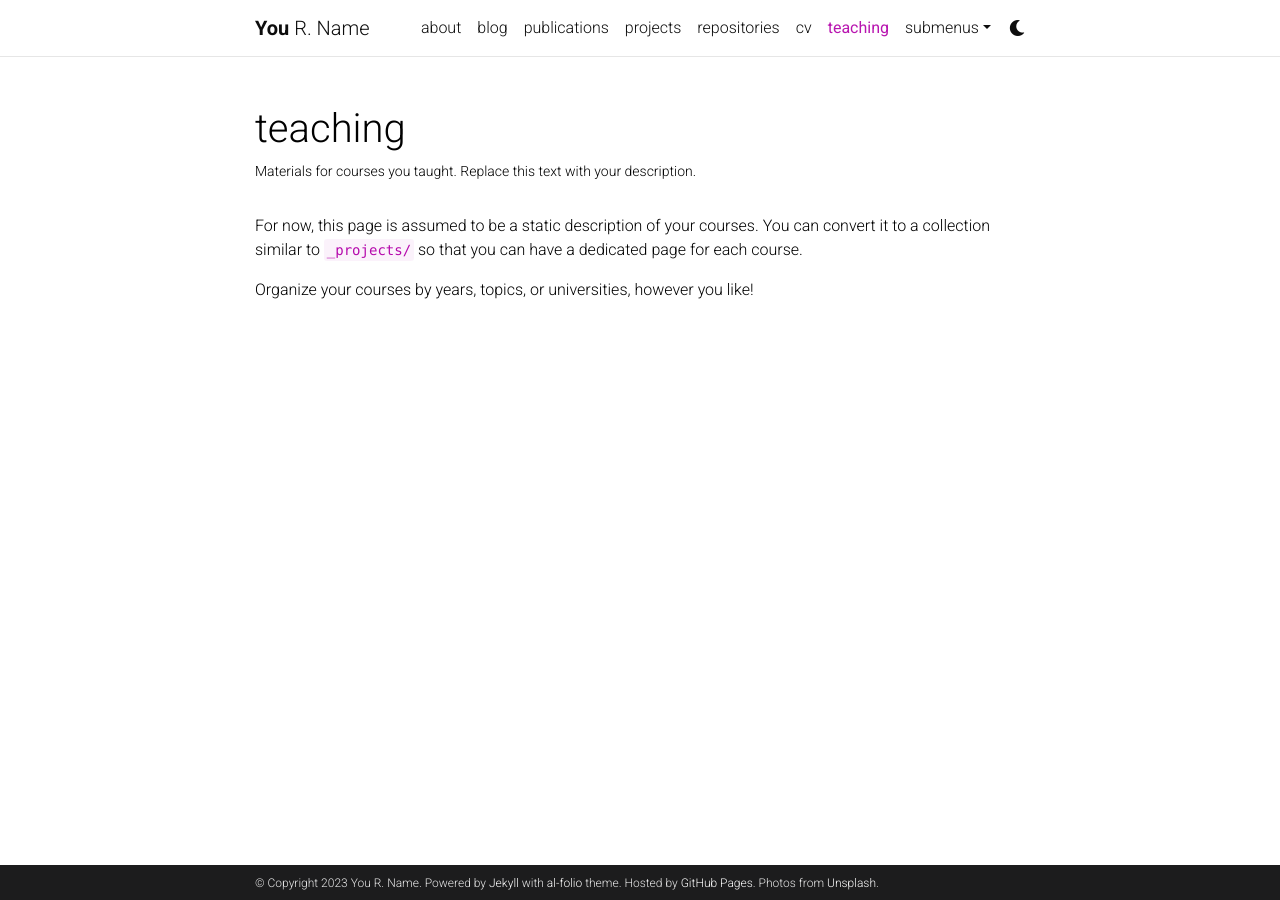
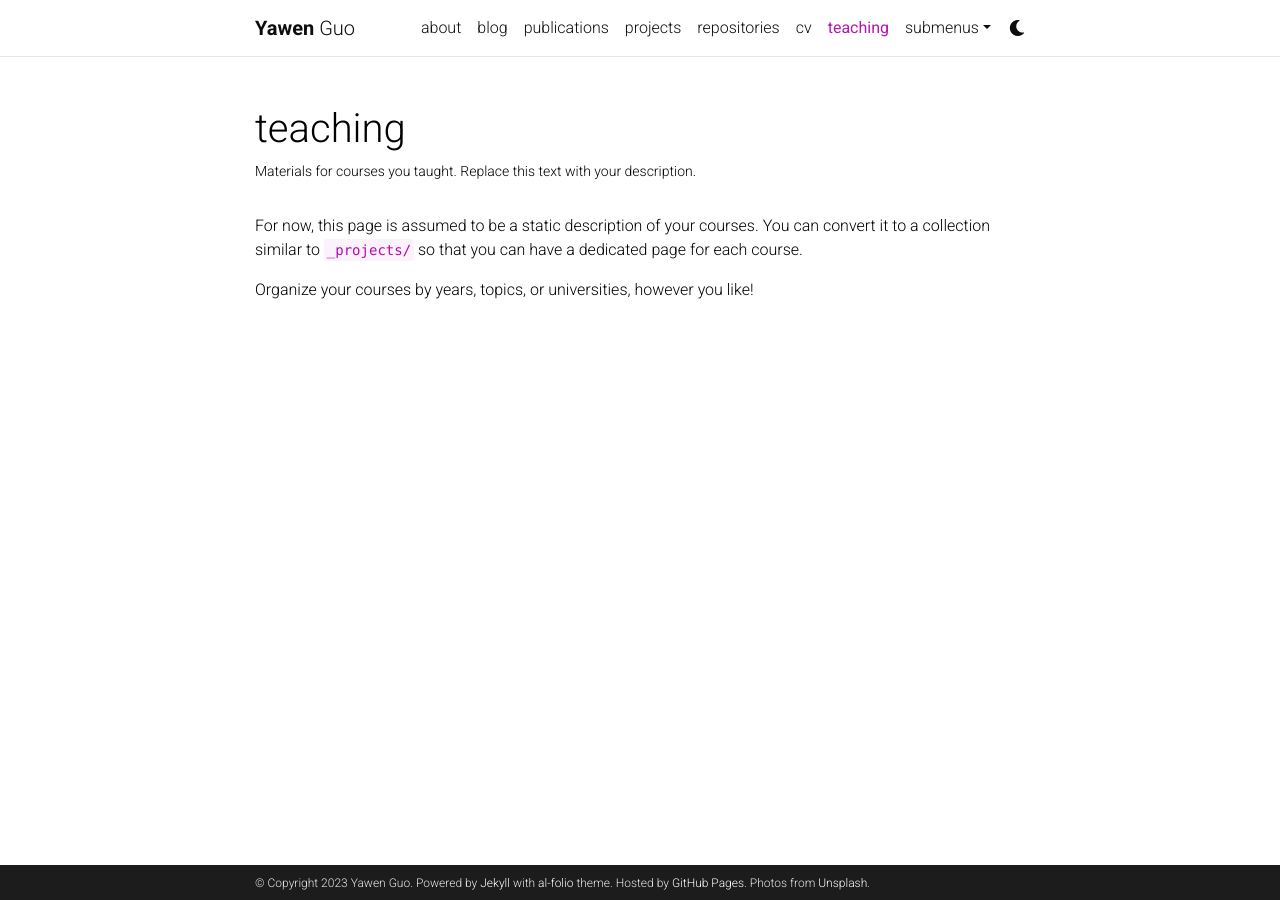
Before and after one commit to yawenguo1/yawen-guo.github.io, a Jekyll site: the page built from _pages/teaching.md, in a window 1280 px wide. Built offline with Jekyll 4.4.1, drawn with Linux system fonts in a browser that asks for light colours; comment, search, counter and statistics services are not loaded; a style sheet for code colours, icons or effects is not loaded.

Commit message:
Update _config.yml

```diff
--- a/_config.yml
+++ b/_config.yml
@@ -3,10 +3,10 @@
 # -----------------------------------------------------------------------------
 
 title: blank # the website title (if blank, full name will be used instead)
-first_name: You
-middle_name: R.
-last_name: Name
-email: you@example.com
+first_name: Yawen
+middle_name:
+last_name: Guo
+email: yaweng5@uci.edu
 description: > # the ">" symbol means to ignore newlines until "footer_text:"
   A simple, whitespace theme for academics. Based on [*folio](https://github.com/bogoli/-folio) design.
 footer_text: >
@@ -18,8 +18,8 @@ keywords: jekyll, jekyll-theme, academic-website, portfolio-website  # add your
 lang: en # the language of your site (for example: en, fr, cn, ru, etc.)
 icon: ⚛️  # the emoji used as the favicon (alternatively, provide image name in /assets/img/)
 
-url: https://alshedivat.github.io # the base hostname & protocol for your site
-baseurl: /al-folio # the subpath of your site, e.g. /blog/
+url: https://yawenguo.github.io # the base hostname & protocol for your site
+baseurl:  # the subpath of your site, e.g. /blog/
 last_updated: false # set to true if you want to display last updated in the footer
 impressum_path:  # set to path to include impressum link in the footer, use the same path as permalink in a page, helps to conform with EU GDPR
 
```
